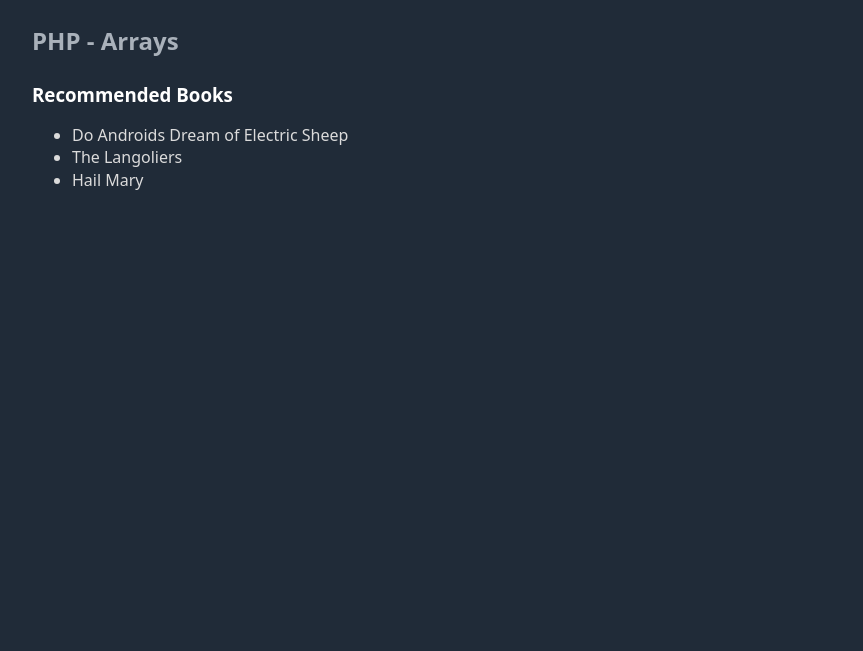
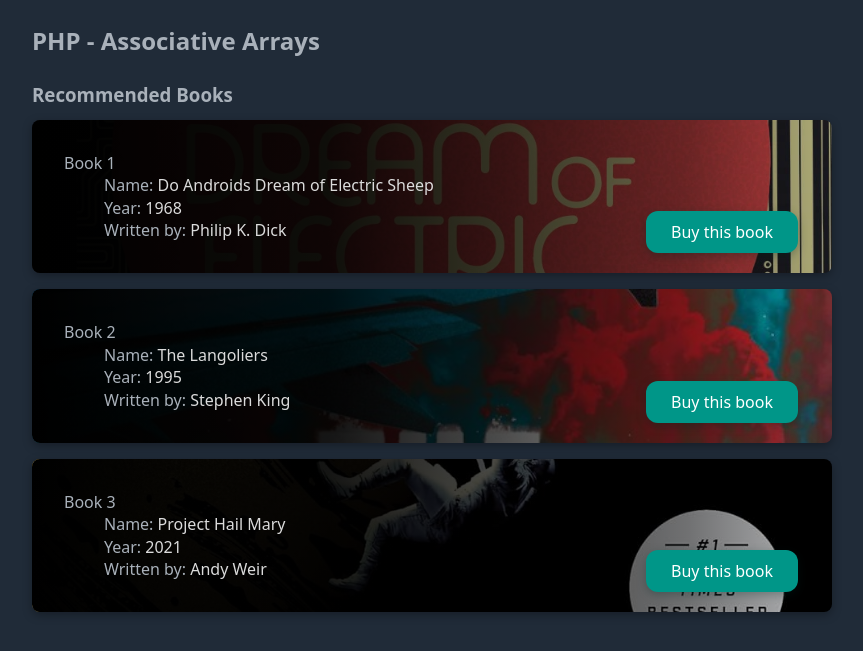
Before and after one commit to DorKatzir/PHP-Course, a PHP site: page / in a window 1280 px wide. Shown: the top 651 px of the page, without its empty margins (208-1071 px from the left). Run offline with PHP 8.4, Linux system fonts and the light colour scheme.

Commit message:
Associative Arrays

```diff
--- a/assets/styles.css
+++ b/assets/styles.css
@@ -1,3 +1,61 @@
-h2{
+
+.muted-text{
     color: var(--text-muted);
 }
+
+.card{
+    overflow: hidden;
+    position: relative;
+    padding-block: 1rem;
+    padding-inline: 2rem;
+    margin-bottom: 1rem;
+    border-radius: 8px;
+    display: flex;
+    align-items: center;
+    justify-content: space-between;
+    filter: drop-shadow(0px 3px 5px rgba(0, 0, 0, 0.3));
+}
+
+dl, .button{
+    z-index: 1;
+}
+
+.cover{
+    position: absolute;
+    width: 100%;
+    height: 100%;
+    inset: 0;
+    object-fit: cover;
+    z-index: -1;
+}
+
+.card::before{
+    content: '';
+    position: absolute;
+    inset: 0;
+    background: rgb(0,0,0);
+    background: linear-gradient(90deg, rgba(0,0,0,1) 0%, rgba(0,0,0,0.9192051820728291) 37%, rgba(0,0,0,0.6979166666666667) 59%, rgba(0,0,0,0.40379901960784315) 82%, rgba(0,0,0,0) 100%);
+}
+
+/* button{
+    margin: 0 !important;
+    align-self: flex-end;
+} */
+
+.button {
+  border: none;
+  color: white;
+  padding: 10px 25px;
+  text-align: center;
+  text-decoration: none;
+  display: inline-block;
+  font-size: 16px;
+  margin: 4px 2px;
+  cursor: pointer;
+  border-radius: 12px;
+  align-self: flex-end;
+  filter: drop-shadow(0px 3px 5px rgba(0, 36, 32, 0.3));
+}
+
+.button1 {background-color: #009688;} /* Green */
+.button2 {background-color: #008CBA;} /* Blue */
--- a/index.php
+++ b/index.php
@@ -1,9 +1,28 @@
 <?php
-    $title="Arrays";
+    $title="Associative Arrays";
     $books = [
-        "Do Androids Dream of Electric Sheep",
-        "The Langoliers",
-        "Hail Mary"
+        [
+            "name" => "Do Androids Dream of Electric Sheep",
+            "year" => 1968,
+            "author" => 'Philip K. Dick',
+            "purchaseUrl" => '#',
+            "cover" =>"./assets/covers/androids.webp"
+        ],
+        [
+            "name" => "The Langoliers",
+            "year" => 1995,
+            "author" => 'Stephen King',
+            "purchaseUrl" => '#',
+            "cover" =>"./assets/covers/langoliers.jpg"
+        ],
+        [
+            "name" => "Project Hail Mary",
+            "year" => 2021,
+            "author" => 'Andy Weir',
+            "purchaseUrl" => '#',
+            "cover" =>"./assets/covers/hailMary.jpg"
+        ]
+
     ];
 
 ?>
@@ -19,12 +38,19 @@
     <title><?= "PHP Course | $title" ?></title>
 </head>
 <body>
-    <h2>PHP - <?= $title ?></h2>
-    <h3>Recommended Books</h3>
-    <ul>
-        <?php foreach ($books as $book) : ?>
-            <li><?= $book ?></li>
-        <?php endforeach; ?>
-    </ul>
+    <h2 class="muted-text">PHP - <?= $title ?></h2>
+    <h3 class="muted-text">Recommended Books</h3>
+    <?php foreach ($books as $key => $book) : ?>
+        <div class="card">
+            <dl>
+                <dt class="muted-text">Book <?= $key+1 ?></dt>
+                <dd><span class="muted-text">Name:</span> <?= $book['name'] ?></dd>
+                <dd><span class="muted-text">Year:</span> <?= $book['year'] ?></dd>
+                <dd><span class="muted-text">Written by: </span> <?= $book['author'] ?></dd>
+            </dl>
+            <a class="button button1" href="<?= $book['purchaseUrl'] ?>">Buy this book</a>
+            <img class="cover" src="<?= $book['cover'] ?>" alt="">
+        </div>
+    <?php endforeach; ?>
 </body>
 </html>
```
Also changed, not shown: assets/covers/androids.webp (added), assets/covers/hailMary.jpg (added), assets/covers/langoliers.jpg (added).
